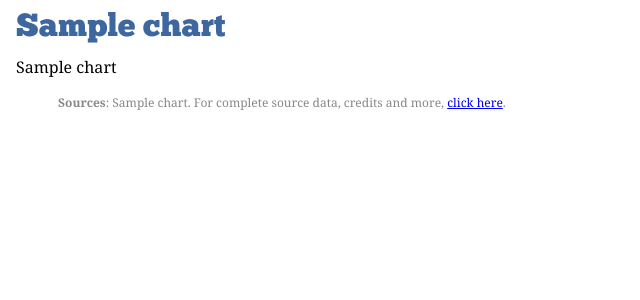
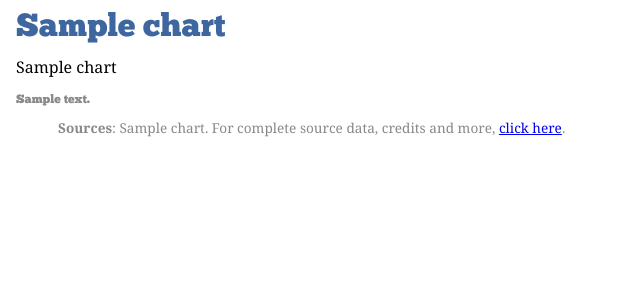
Before and after one commit to andrewdotn/dc, a Django app: page /chart/embed/1/ in a window 1280 px wide. Shown: the top 300 px of the page, without its empty margins (0-640 px from the left). Run offline with Django 3.2, Linux system fonts and the light colour scheme; tables that the repository leaves empty hold one stand-in row (values such as "Sample post"); parts of the project's set-up code (start-up, migrations or seed data) failed here and were passed over; some libraries are stand-ins or nearby versions.

Commit message:
making charts pretty

```diff
--- a/web/chart/models.py
+++ b/web/chart/models.py
@@ -20,6 +20,7 @@ class Chart(models.Model):
     xls_url = models.URLField()
     short_name = models.CharField(max_length=255)
     description = models.TextField(default="")
+    y_axis_description = models.CharField(max_length=255)
 
     def __unicode__(self):
         return self.title
--- a/web/chart/templates/chart/chart.html
+++ b/web/chart/templates/chart/chart.html
@@ -119,6 +119,9 @@
           <div id=chart_wrapper style="border-radius:15px; border:6px solid #ffde00; background-color: white; padding: 0px">
             <iframe src="/chart/embed/{{ chart.id|safe }}" width="630" height="670" frameborder="0"></iframe>
           </div>
+            <div style="float:right">
+              chart tech by Highcharts.com
+            </div>
 
           <span style="float:left; width:280px">
             <div>
--- a/web/chart/templates/chart/embed.html
+++ b/web/chart/templates/chart/embed.html
@@ -111,6 +111,7 @@
       h1 {
         margin-top:8px;
         margin-left:8px;
+        margin-right:8px;
         margin-bottom:0px;
         color: #3E679F;
         font: 200%/125% 'ChunkFiveRegular', verdana, sans-serif;
@@ -121,7 +122,10 @@
   <body>
     <h1 align="left">{{ chart.title }}</h1>
 {% if chart.html_below_title %}
-    <p align="left" style='margin-top:8px; margin-left:8px; font-family:Georgia'>{{ chart.html_below_title|safe }}</p>
+    <p align="left" style='margin-top:8px; margin-left:8px; margin-right:8px; font-family:Georgia'>{{ chart.html_below_title|safe }}</p>
+{% endif %}
+{% if chart.y_axis_description %}
+    <p align="left" style='margin-top:8px; margin-left:8px; margin-right:8px; color:#888888; font-family:ChunkFiveRegular; font-size:75%'>{{ chart.y_axis_description|safe }}</p>
 {% endif %}
 
     <div id="chartdiv">
@@ -130,7 +134,7 @@
       </noscript>
     </div>
 
-    <div id="creditsdiv" style="font-family:Georgia; margin-left:50px; width:500px; font-size: 75%; color:#888888; text-align:left; float:left">
+    <div id="creditsdiv" style="font-family:Georgia; margin-left:50px; width:525px; font-size: 85%; color:#888888; text-align:left; float:left">
       <b>Sources</b>: {{chart.source_title|safe}}.  For complete source data, credits and more, <a target="_blank" href="/chart/{{ chart.short_name|safe }}">click here</a>.
     </div>
   </body>
```
Also changed, not shown: web/chart/migrations/0001_initial.py, web/chart/migrations/0002_initial_data.py.
